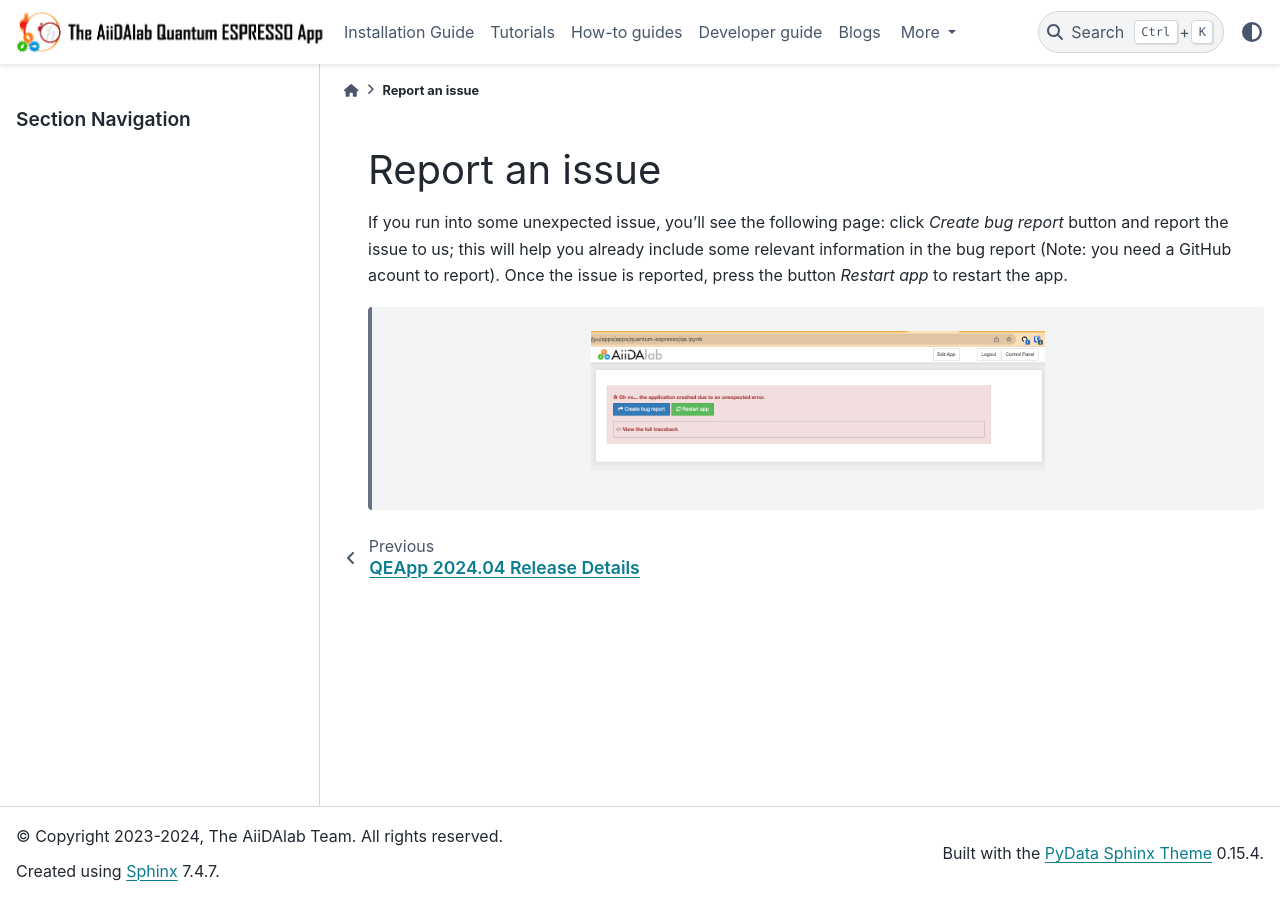
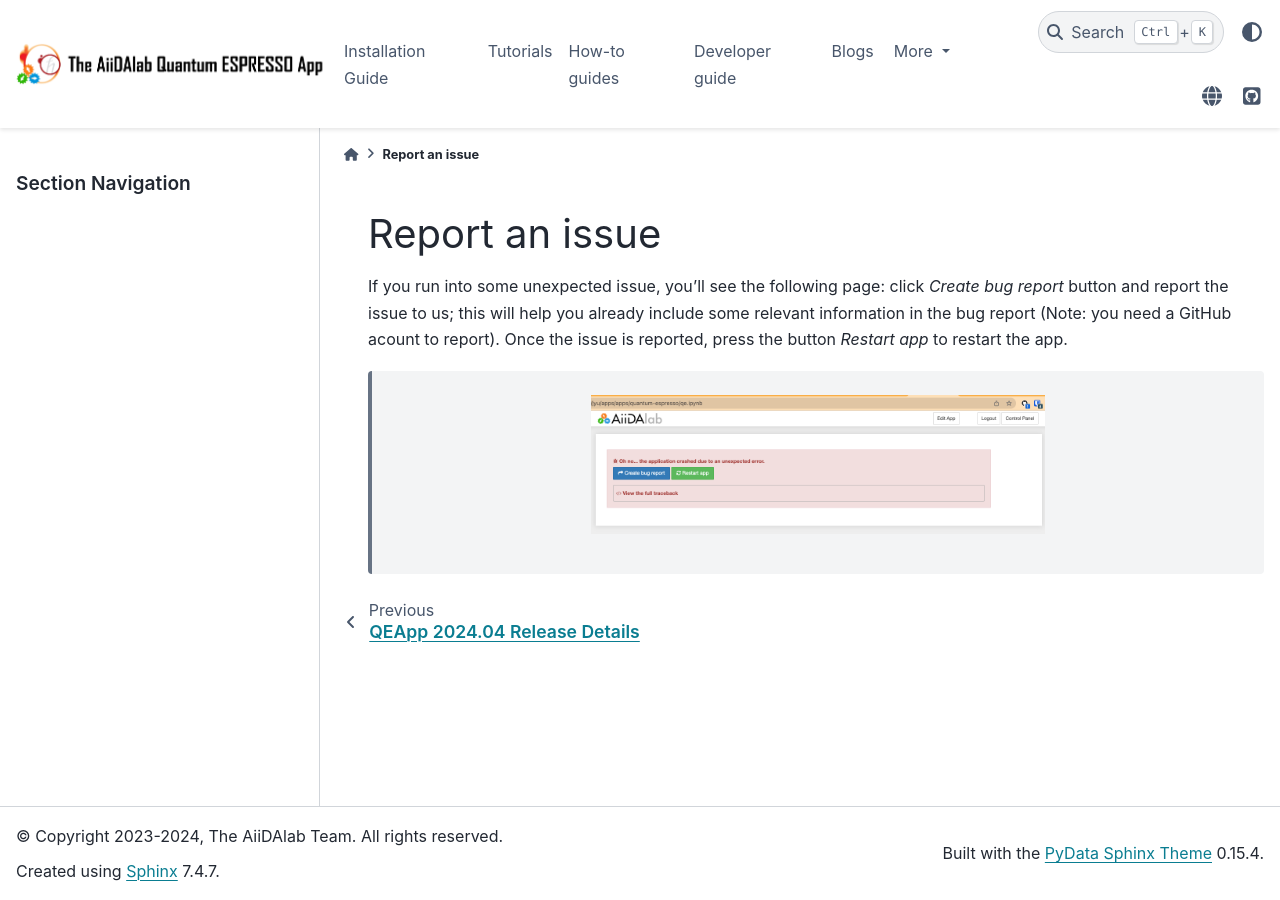
Before and after one commit to aiidalab/aiidalab-qe, a Sphinx documentation site: the page built from docs/source/report_issue.rst, in a window 1280 px wide. Built offline with Sphinx 7.4.7 and the PyData theme 0.15.4, drawn with Linux system fonts in a browser that asks for light colours.

Commit message:
Add icon links in docs to website and repo

```diff
--- a/docs/source/conf.py
+++ b/docs/source/conf.py
@@ -82,6 +82,20 @@
         "image_light": "logo.png",
         "image_dark": "logo_dark.png",
     },
+    "icon_links": [
+        {
+            "name": "AiiDAlab",
+            "url": "http://aiidalab.net",
+            "icon": "fa-solid fa-globe",
+            "type": "fontawesome",
+        },
+        {
+            "name": "GitHub",
+            "url": "https://www.github.com/aiidalab/aiidalab-qe",
+            "icon": "fa-brands fa-square-github",
+            "type": "fontawesome",
+        },
+    ],
 }
 
 # If true, links to the reST sources are added to the pages.
```
